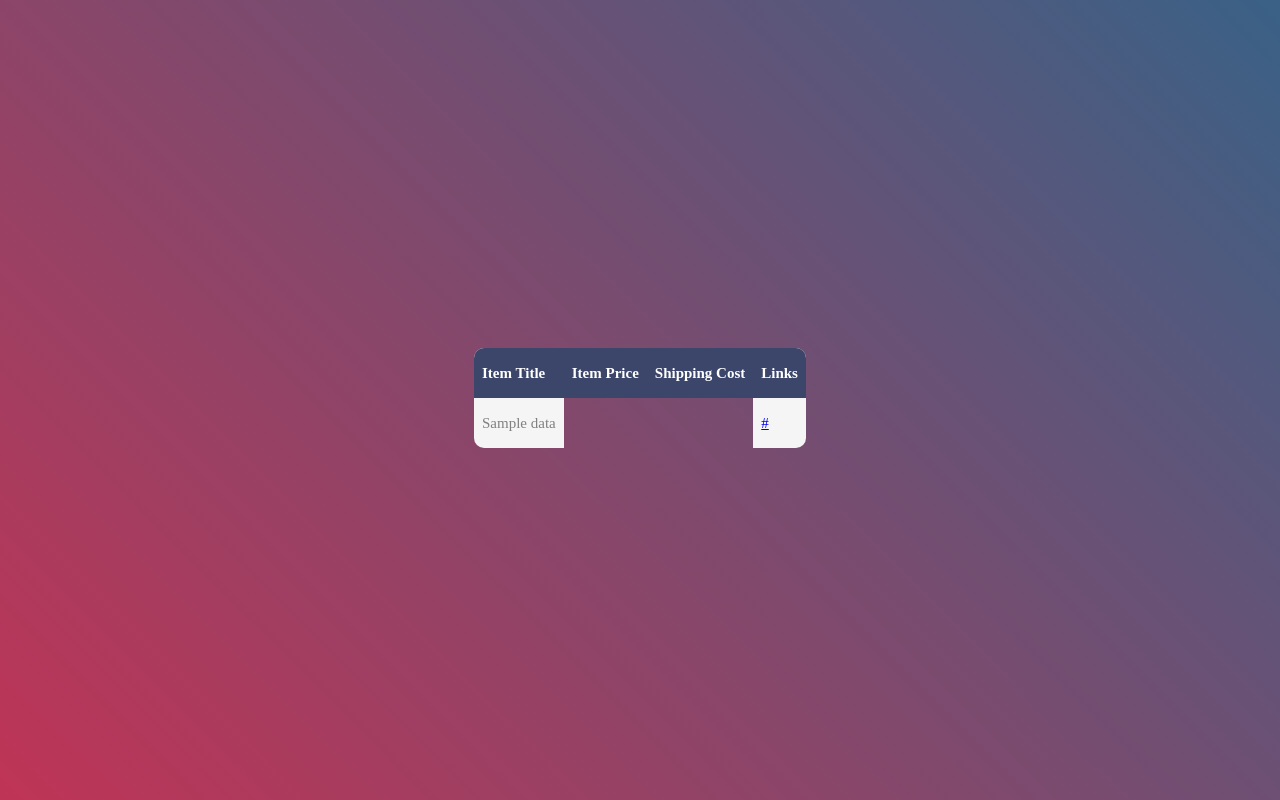
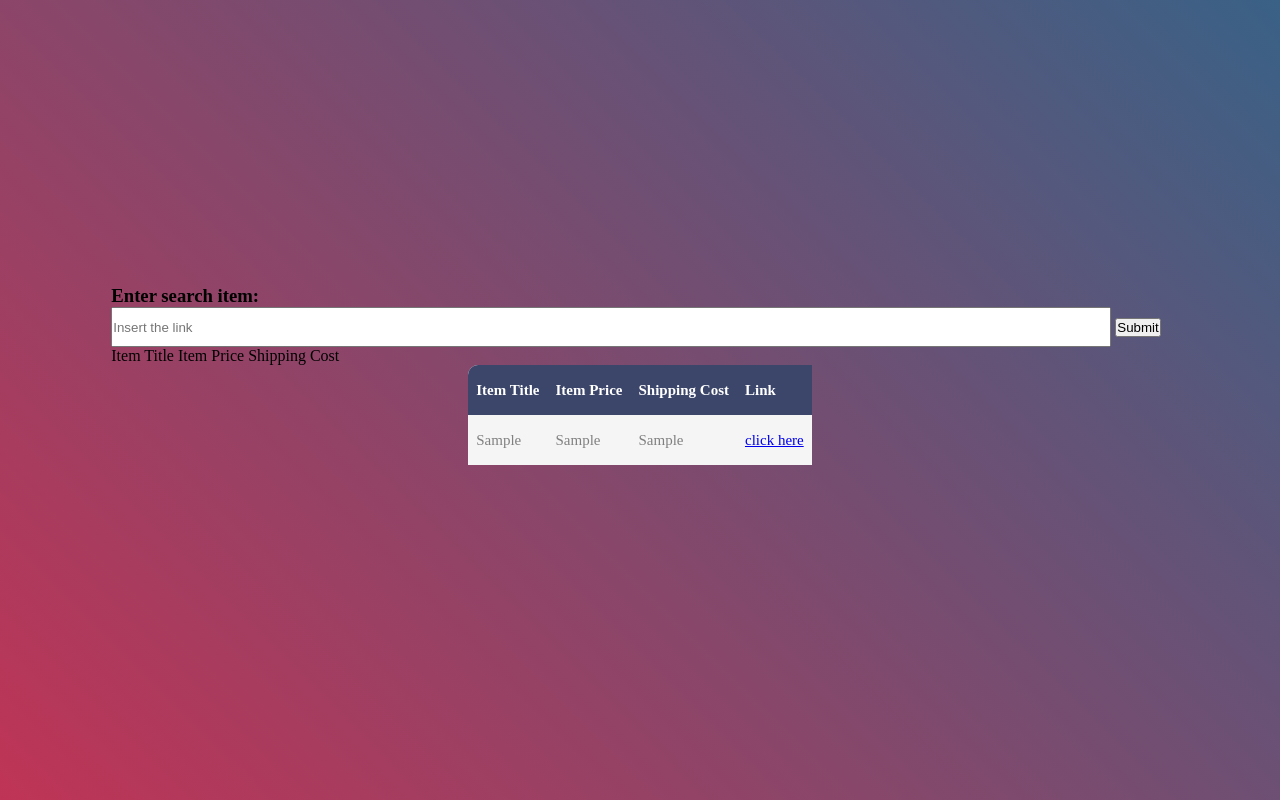
Before and after one commit to bahaa-desoky/ebay_scraper, a Django app: template scraper/templates/scraper/home.html in a window 1280 px wide. Run offline with Django 3.2, Linux system fonts and the light colour scheme; the template is opened without the code that fills it: most values are stand-ins (such as "Sample title", 1, 10 or a date in 2020); parts of the project's set-up code (start-up, migrations or seed data) failed here and were passed over; some web fonts are replaced.

Commit message:
Added search form to allow item search directly within webpage, instead of needing to type it into the terminal

```diff
--- a/scraper/scraper_code.py
+++ b/scraper/scraper_code.py
@@ -1,7 +1,7 @@
 from bs4 import BeautifulSoup
 import requests
 
-nkw = input('Enter term: ').replace(' ', '+').replace("'", '%27')
+nkw = ''
 
 url = 'https://www.ebay.com/sch/i.html?_from=R40&_trksid=p2380057.m570.l1313.TR8.TRC0.A0.H0.Xpokemon.TRS2&_nkw='+nkw+'&_sacat=0'
 page = requests.get(url)
--- a/scraper/templates/scraper/home.html
+++ b/scraper/templates/scraper/home.html
@@ -11,33 +11,75 @@
     <div class="wrap-table100">
     <div class="table100">
 
-    <table style="display: inline-block; float: left">
+    <form action="{% url 'scraper-home' %}" method="POST">
+	    	{% csrf_token %}
+
+	        <h3>Enter search item: </h3>
+            <input type="text" name="nkw" style="width: 1000px;height: 40px" placeholder="Insert the link">
+
+
+
+		    <button class="btn btn-success">Submit</button>&ensp;
+    </form>
+
+{#    <table style="display: inline-block; float: left">#}
         <tr>
             <th>Item Title</th>
             <th>Item Price </th>
             <th>Shipping Cost</th>
         </tr>
-        <!-- this for loop separates each set of title, price, etc.       -->
-        {% for item in items.main%}
-            <tr>
-                <!-- this for loop separates each each element (title, price, etc.) into a cell       -->
-                {% for data in item%}
-                <td>{{data|truncatechars:65}}</td>
-                {% endfor %}
-        {% endfor %}
-            </tr>
-    </table>
+{#        <!-- this for loop separates each set of title, price, etc.       -->#}
+{#        {% for item in items.main%}#}
+{#            <tr>#}
+{#                <!-- this for loop separates each each element (title, price, etc.) into a cell       -->#}
+{#                {% for data in item%}#}
+{#                <td>{{data|truncatechars:65}}</td>#}
+{#                {% endfor %}#}
+{#        {% endfor %}#}
+{#            </tr>#}
+{#    </table>#}
+{##}
+{#    <table id= "links" style="display: inline-block;">#}
+{#        <tr>#}
+{#            <th>Links</th>#}
+{#        </tr>#}
+{#        {% for links in items.links %}#}
+{#            <tr>#}
+{#                <!-- this for loop separates each each element (title, price, etc.) into a cell       -->#}
+{#                <td ><a href="{{links}}">{{links|truncatechars:30}}</a></td>#}
+{#            </tr>#}
+{#        {% endfor %}#}
+{#    </table>#}
 
-    <table id= "links" style="display: inline-block;">
+    <table>
         <tr>
-            <th>Links</th>
+            <th>Item Title</th>
+            <th>Item Price </th>
+            <th>Shipping Cost</th>
+            <th>Link</th>
         </tr>
-        {% for links in items.links %}
-            <tr>
-                <!-- this for loop separates each each element (title, price, etc.) into a cell       -->
-                <td ><a href="{{links}}">{{links|truncatechars:30}}</a></td>
-            </tr>
-        {% endfor %}
+
+        <tr>
+        {% for item in items %}
+            <td>
+                {{item.0}}
+            </td>
+
+            <td>
+                {{item.1}}
+            </td>
+
+            <td>
+                {{item.2}}
+            </td>
+
+            <td>
+                <a href={{item.3}} target="_blank">click here</a>
+            </td>
+
+    <tr>
+    {% endfor %}
+
     </table>
 </body>
 </html>
```
Also changed, not shown: scraper/views.py (+50 -11 lines).
